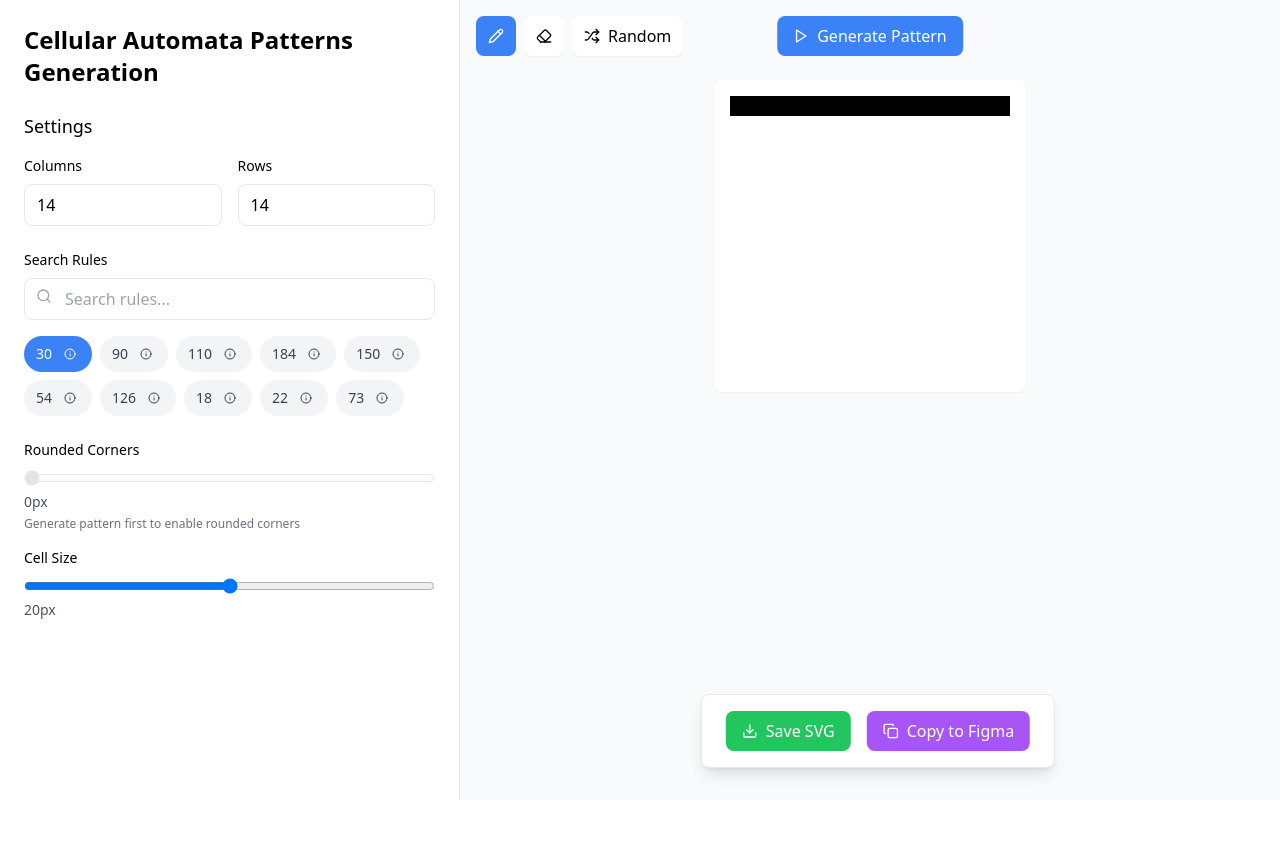
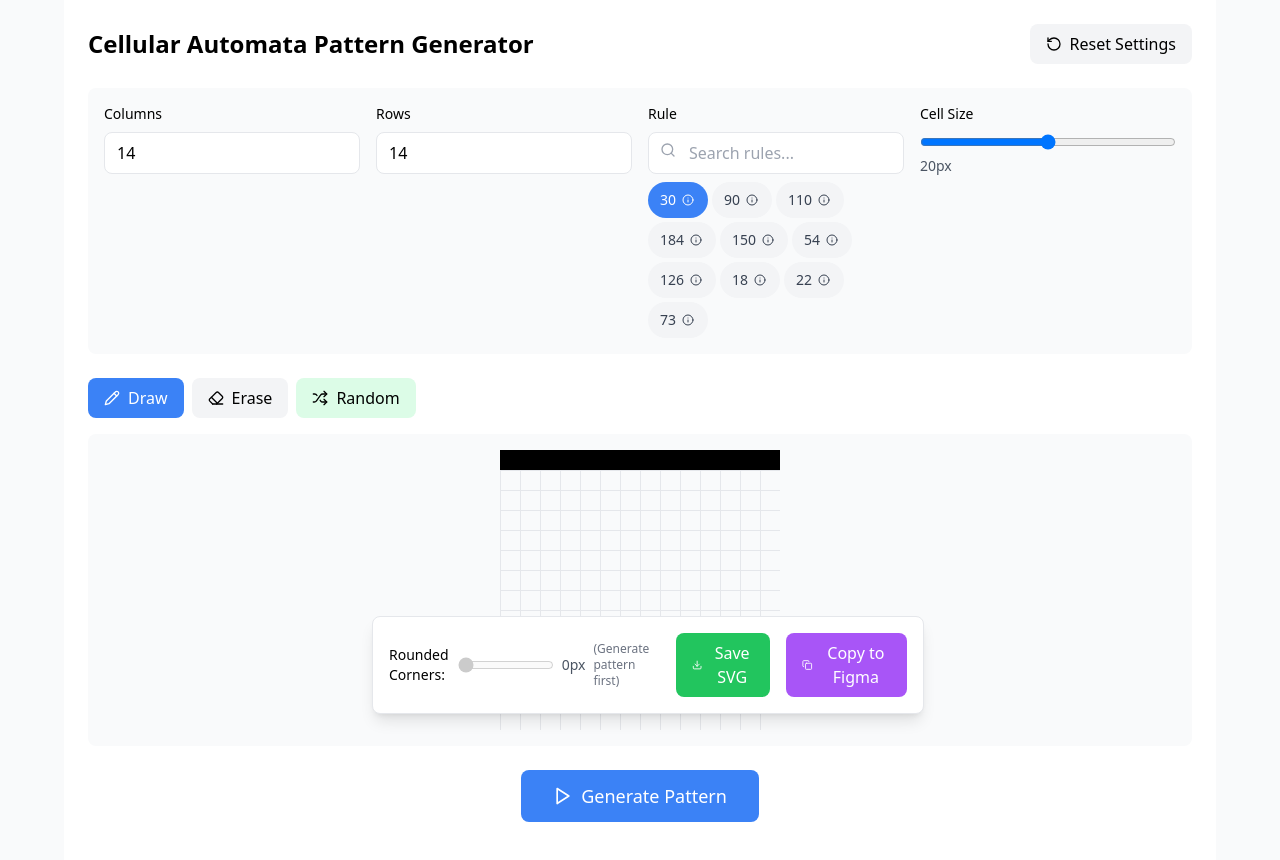
Before and after one commit to majoputerka/cellular-automata-editor, a React (Vite) app: page / in a window 1280 px wide. Shown: the top 860 px of the page. Before the commit the page ends 800 px from the top, so only its background shows below. Built offline with nearby package versions, Linux system fonts and the light colour scheme.

Commit message:
Complete rewrite: Fix JSX structure and implement all requested features

```diff
--- a/src/components/cellular-automata-editor.tsx
+++ b/src/components/cellular-automata-editor.tsx
@@ -12,11 +12,11 @@ const CellularAutomataEditor = () => {
   const [isAnimating, setIsAnimating] = useState(false);
   const [animationRow, setAnimationRow] = useState(0);
   const [roundedCorners, setRoundedCorners] = useState(0);
-  const [cellSize, setCellSize] = useState(20);
   const [hasGenerated, setHasGenerated] = useState(false);
   const [showRuleModal, setShowRuleModal] = useState(false);
   const [selectedRuleInfo, setSelectedRuleInfo] = useState(null);
   const [showRuleDropdown, setShowRuleDropdown] = useState(false);
+  const [cellSize, setCellSize] = useState(20);
   const animationRef = useRef(null);
 
   // Most interesting/known rules
@@ -34,13 +34,13 @@ const CellularAutomataEditor = () => {
   ];
 
   // Rule descriptions for modal
-  const getRuleDescription = (ruleNumber) => {
+  const getRuleDescription = (ruleNumber: number) => {
     const popular = popularRules.find(r => r.number === ruleNumber);
     if (popular) return popular.description;
 
     // Generate basic description based on rule number
     const binary = ruleNumber.toString(2).padStart(8, '0');
-    const activePatterns = [];
+    const activePatterns: string[] = [];
     const patterns = ['111', '110', '101', '100', '011', '010', '001', '000'];
     patterns.forEach((pattern, i) => {
       if (binary[i] === '1') activePatterns.push(pattern);
@@ -50,9 +50,9 @@ const CellularAutomataEditor = () => {
   };
 
   // Generate example pattern for modal
-  const generateExamplePattern = (ruleNumber) => {
+  const generateExamplePattern = (ruleNumber: number) => {
     const size = 14;
-    const exampleGrid = Array(size).fill().map(() => Array(size).fill(false));
+    const exampleGrid = Array(size).fill(null).map(() => Array(size).fill(false));
 
     // Set middle cell in first row
     exampleGrid[0][Math.floor(size / 2)] = true;
@@ -66,15 +66,16 @@ const CellularAutomataEditor = () => {
         const center = exampleGrid[r-1][c];
         const right = exampleGrid[r-1][c+1] || false;
         const pattern = `${left ? '1' : '0'}${center ? '1' : '0'}${right ? '1' : '0'}`;
-        exampleGrid[r][c] = ruleLookup[pattern];
+        exampleGrid[r][c] = ruleLookup[pattern as keyof typeof ruleLookup];
       }
     }
 
     return exampleGrid;
   };
+
   // Initialize empty grid
   useEffect(() => {
-    const newGrid = Array(rows).fill().map((_, i) =>
+    const newGrid = Array(rows).fill(null).map((_, i) =>
       Array(cols).fill(i === 0 ? false : null)
     );
     setGrid(newGrid);
@@ -83,7 +84,7 @@ const CellularAutomataEditor = () => {
   }, [rows, cols]);
 
   // Generate rule lookup table
-  const getRuleLookup = useCallback((ruleNumber) => {
+  const getRuleLookup = useCallback((ruleNumber: number) => {
     const binary = ruleNumber.toString(2).padStart(8, '0');
     return {
       '111': binary[0] === '1',
@@ -98,7 +99,7 @@ const CellularAutomataEditor = () => {
   }, []);
 
   // Apply cellular automata rule
-  const applyRule = useCallback((prevRow, ruleLookup) => {
+  const applyRule = useCallback((prevRow: boolean[], ruleLookup: any) => {
     return prevRow.map((_, i) => {
       const left = prevRow[i - 1] || false;
       const center = prevRow[i];
@@ -109,7 +110,7 @@ const CellularAutomataEditor = () => {
   }, []);
 
   // Handle cell interaction
-  const handleCellInteraction = useCallback((rowIndex, colIndex, isClick = false) => {
+  const handleCellInteraction = useCallback((rowIndex: number, colIndex: number, isClick = false) => {
     if (rowIndex !== 0) return; // Only allow editing first row
 
     setGrid(prev => {
@@ -125,7 +126,7 @@ const CellularAutomataEditor = () => {
   const generateRandomSeed = useCallback(() => {
     setGrid(prev => {
       const newGrid = [...prev];
-      newGrid[0] = Array(cols).fill().map(() => Math.random() > 0.5);
+      newGrid[0] = Array(cols).fill(null).map(() => Math.random() > 0.5);
       // Reset other rows
       for (let i = 1; i < rows; i++) {
         newGrid[i] = Array(cols).fill(null);
@@ -144,7 +145,7 @@ const CellularAutomataEditor = () => {
     setIsAnimating(true);
     setAnimationRow(1);
 
-    const animate = (currentRow) => {
+    const animate = (currentRow: number) => {
       if (currentRow >= rows) {
         setIsAnimating(false);
         setHasGenerated(true);
@@ -185,7 +186,7 @@ const CellularAutomataEditor = () => {
 
   // Clear everything including first row
   const clearAll = useCallback(() => {
-    setGrid(Array(rows).fill().map((_, i) =>
+    setGrid(Array(rows).fill(null).map((_, i) =>
       Array(cols).fill(i === 0 ? false : null)
     ));
     setHasGenerated(false);
@@ -195,6 +196,7 @@ const CellularAutomataEditor = () => {
     }
     setIsAnimating(false);
   }, [rows, cols]);
+
   // Reset image only
   const resetImage = useCallback(() => {
     setGrid(prev => {
@@ -213,7 +215,7 @@ const CellularAutomataEditor = () => {
   }, [rows, cols]);
 
   // Show rule info modal
-  const showRuleInfo = (ruleNumber) => {
+  const showRuleInfo = (ruleNumber: number) => {
     setSelectedRuleInfo(ruleNumber);
     setShowRuleModal(true);
   };
@@ -225,7 +227,7 @@ const CellularAutomataEditor = () => {
 
     if (roundedCorners > 0 && hasGenerated) {
       // Create a binary matrix for filled cells
-      const matrix = Array(rows).fill().map(() => Array(cols).fill(false));
+      const matrix = Array(rows).fill(null).map(() => Array(cols).fill(false));
       for (let r = 0; r < rows; r++) {
         for (let c = 0; c < cols; c++) {
           if (grid[r] && grid[r][c]) {
@@ -235,17 +237,17 @@ const CellularAutomataEditor = () => {
       }
 
       // Find all connected components using flood fill
-      const visited = Array(rows).fill().map(() => Array(cols).fill(false));
-      const components = [];
+      const visited = Array(rows).fill(null).map(() => Array(cols).fill(false));
+      const components: number[][][] = [];
 
       for (let r = 0; r < rows; r++) {
         for (let c = 0; c < cols; c++) {
           if (matrix[r][c] && !visited[r][c]) {
-            const component = [];
-            const stack = [[r, c]];
+            const component: number[][] = [];
+            const stack: number[][] = [[r, c]];
 
             while (stack.length > 0) {
-              const [cr, cc] = stack.pop();
+              const [cr, cc] = stack.pop()!;
               if (cr < 0 || cr >= rows || cc < 0 || cc >= cols ||
                   visited[cr][cc] || !matrix[cr][cc]) continue;
 
@@ -336,32 +338,21 @@ const CellularAutomataEditor = () => {
     .filter(r => r.toString().includes(ruleSearch));
 
   return (
-    <div className="min-h-screen bg-gray-50">
-      {/* Main Layout - Horizontal on wide screens, vertical on tall screens */}
-      <div className="flex flex-col lg:flex-row min-h-screen">
-
-        {/* Settings Panel - Fixed width on left */}
-        <div className="w-full lg:w-[460px] lg:min-w-[460px] bg-white border-r border-gray-200 p-6">
-          {/* Header */}
-          <h1 className="text-2xl font-bold mb-6">Cellular Automata Patterns Generation</h1>
-
-          {/* Settings Section */}
-          <div className="mb-6">
-            <div className="flex items-center justify-between mb-4">
-              <label className="text-lg font-medium">Settings</label>
-              {(cols !== 14 || rows !== 14 || rule !== 30 || roundedCorners !== 0 || cellSize !== 20) && (
+    <div className="w-full max-w-6xl mx-auto p-6 bg-white">
+      {/* Header Controls */}
+      <div className="mb-6 flex flex-wrap gap-4 items-center justify-between">
+        <h1 className="text-2xl font-bold">Cellular Automata Pattern Generator</h1>
         <button
           onClick={resetToDefaults}
-                  className="flex items-center gap-2 px-3 py-1 text-sm bg-gray-100 hover:bg-gray-200 rounded-lg transition-colors"
+          className="flex items-center gap-2 px-4 py-2 bg-gray-100 hover:bg-gray-200 rounded-lg transition-colors"
         >
-                  <RotateCcw size={14} />
+          <RotateCcw size={16} />
           Reset Settings
         </button>
-              )}
       </div>
 
-            {/* Columns and Rows */}
-            <div className="grid grid-cols-2 gap-4 mb-6">
+      {/* Configuration Panel */}
+      <div className="grid grid-cols-1 md:grid-cols-2 lg:grid-cols-4 gap-4 mb-6 p-4 bg-gray-50 rounded-lg">
         <div>
           <label className="block text-sm font-medium mb-2">Columns</label>
           <input
@@ -385,11 +376,9 @@ const CellularAutomataEditor = () => {
             className="w-full px-3 py-2 border rounded-lg"
           />
         </div>
-            </div>
 
-            {/* Rule Search */}
-            <div className="mb-4">
-              <label className="block text-sm font-medium mb-2">Search Rules</label>
+        <div>
+          <label className="block text-sm font-medium mb-2">Rule</label>
           <div className="relative">
             <Search className="absolute left-3 top-2.5 h-4 w-4 text-gray-400" />
             <input
@@ -427,16 +416,14 @@ const CellularAutomataEditor = () => {
               </div>
             )}
           </div>
-            </div>
 
-            {/* Popular Rules Pills - Bigger */}
-            <div className="mb-6">
-              <div className="flex flex-wrap gap-2">
+          {/* Popular Rules Pills */}
+          <div className="mt-2 flex flex-wrap gap-1">
             {popularRules.map(({ number, name }) => (
               <button
                 key={number}
                 onClick={() => setRule(number)}
-                    className={`inline-flex items-center gap-2 px-3 py-2 text-sm rounded-full transition-colors ${
+                className={`inline-flex items-center gap-1 px-3 py-2 text-sm rounded-full transition-colors ${
                   rule === number
                     ? 'bg-blue-500 text-white'
                     : 'bg-gray-100 hover:bg-gray-200 text-gray-700'
@@ -448,7 +435,7 @@ const CellularAutomataEditor = () => {
                     e.stopPropagation();
                     showRuleInfo(number);
                   }}
-                      className="hover:bg-blue-600 rounded-full p-1"
+                  className="hover:bg-blue-600 rounded-full p-0.5"
                 >
                   <Info size={12} />
                 </button>
@@ -457,26 +444,7 @@ const CellularAutomataEditor = () => {
           </div>
         </div>
 
-            {/* Rounded Corners Slider */}
-            <div className="mb-4">
-              <label className="block text-sm font-medium mb-2">Rounded Corners</label>
-              <input
-                type="range"
-                min="0"
-                max="10"
-                value={roundedCorners}
-                onChange={(e) => setRoundedCorners(Number(e.target.value))}
-                disabled={!hasGenerated}
-                className={`w-full ${!hasGenerated ? 'opacity-50 cursor-not-allowed' : ''}`}
-              />
-              <div className="text-sm text-gray-600">{roundedCorners}px</div>
-              {!hasGenerated && (
-                <div className="text-xs text-gray-500 mt-1">Generate pattern first to enable rounded corners</div>
-              )}
-            </div>
-
-            {/* Cell Size Slider */}
-            <div className="mb-6">
+        <div>
           <label className="block text-sm font-medium mb-2">Cell Size</label>
           <input
             type="range"
@@ -489,94 +457,68 @@ const CellularAutomataEditor = () => {
           />
           <div className="text-sm text-gray-600">{cellSize}px</div>
         </div>
-
-
-          </div>
       </div>
 
-        {/* Preview Area - Takes remaining space */}
-        <div className="flex-1 bg-gray-50 relative">
-          {/* Top Tool Bar */}
-          <div className="absolute top-4 left-4 right-4 z-10 flex justify-between items-center">
-            <div className="flex gap-2">
+      {/* Tools */}
+      <div className="flex gap-2 mb-4">
         <button
           onClick={() => setTool('draw')}
-                className={`flex items-center justify-center w-10 h-10 rounded-lg transition-colors ${
-                  tool === 'draw' ? 'bg-blue-500 text-white' : 'bg-white hover:bg-gray-100 shadow-sm'
+          className={`flex items-center gap-2 px-4 py-2 rounded-lg transition-colors ${
+            tool === 'draw' ? 'bg-blue-500 text-white' : 'bg-gray-100 hover:bg-gray-200'
           }`}
-                title="Draw"
         >
           <Pencil size={16} />
+          Draw
         </button>
 
         <button
           onClick={() => setTool('erase')}
-                className={`flex items-center justify-center w-10 h-10 rounded-lg transition-colors ${
-                  tool === 'erase' ? 'bg-red-500 text-white' : 'bg-white hover:bg-gray-100 shadow-sm'
+          className={`flex items-center gap-2 px-4 py-2 rounded-lg transition-colors ${
+            tool === 'erase' ? 'bg-red-500 text-white' : 'bg-gray-100 hover:bg-gray-200'
           }`}
-                title="Erase"
         >
           <Eraser size={16} />
+          Erase
         </button>
 
         <button
           onClick={generateRandomSeed}
-                className="flex items-center gap-2 px-3 py-2 bg-white hover:bg-gray-100 shadow-sm rounded-lg transition-colors"
-                title="Random"
+          className="flex items-center gap-2 px-4 py-2 bg-green-100 hover:bg-green-200 rounded-lg transition-colors"
         >
           <Shuffle size={16} />
           Random
         </button>
-            </div>
-
-            {/* Generate Pattern - Centered */}
-            <div className="absolute left-1/2 transform -translate-x-1/2">
-              <button
-                onClick={generatePattern}
-                disabled={isAnimating}
-                className="flex items-center gap-2 px-4 py-2 bg-blue-500 hover:bg-blue-600 disabled:bg-blue-300 text-white rounded-lg transition-colors"
-                title="Generate Pattern"
-              >
-                <Play size={16} />
-                {isAnimating ? 'Generating...' : 'Generate Pattern'}
-              </button>
-            </div>
 
         {hasGenerated && (
-              <div className="flex gap-2">
+          <>
             <button
               onClick={resetImage}
-                  className="flex items-center justify-center w-10 h-10 bg-white hover:bg-gray-100 shadow-sm rounded-lg transition-colors"
-                  title="Reset Image"
+              className="flex items-center gap-2 px-4 py-2 bg-orange-100 hover:bg-orange-200 rounded-lg transition-colors"
             >
               <RotateCcw size={16} />
+              Reset Image
             </button>
 
             <button
               onClick={clearAll}
-                  className="flex items-center justify-center w-10 h-10 bg-white hover:bg-gray-100 shadow-sm rounded-lg transition-colors"
-                  title="Clear All"
+              className="flex items-center gap-2 px-4 py-2 bg-red-100 hover:bg-red-200 rounded-lg transition-colors"
             >
               <Trash2 size={16} />
+              Clear All
             </button>
-              </div>
+          </>
         )}
       </div>
 
-          {/* Grid Display - Top Aligned */}
-          <div className="flex flex-col items-center pt-20 pb-24 px-4">
-            <div className="bg-white rounded-lg shadow-sm p-4">
-              {/* Grid background with centered lines */}
+      {/* Grid Display */}
+      <div className="mb-6 p-4 bg-gray-50 rounded-lg overflow-auto relative">
         <div
-                className="mx-auto relative"
+          className="mx-auto"
           style={{
             display: 'grid',
             gridTemplateColumns: `repeat(${cols}, ${cellSize}px)`,
             maxWidth: 'fit-content',
-                  backgroundImage: `
-                    linear-gradient(to right, #e5e7eb 1px, transparent 1px),
-                    linear-gradient(to bottom, #e5e7eb 1px, transparent 1px)
-                  `,
+            backgroundImage: 'linear-gradient(to right, #e5e7eb 1px, transparent 1px), linear-gradient(to bottom, #e5e7eb 1px, transparent 1px)',
             backgroundSize: `${cellSize}px ${cellSize}px`,
             backgroundPosition: '0 0'
           }}
@@ -587,7 +529,7 @@ const CellularAutomataEditor = () => {
               let cellStyle = {
                 width: `${cellSize}px`,
                 height: `${cellSize}px`,
-                backgroundColor: cell ? '#000' : '#fff',
+                backgroundColor: cell ? '#000' : 'transparent',
                 border: 'none'
               };
 
@@ -596,7 +538,7 @@ const CellularAutomataEditor = () => {
                 if (tool === 'draw' && !cell) {
                   cellStyle.backgroundColor = '#000'; // Show as filled on hover
                 } else if (tool === 'erase' && cell) {
-                  cellStyle.backgroundColor = '#fff'; // Show as empty on hover
+                  cellStyle.backgroundColor = 'transparent'; // Show as empty on hover
                 }
               }
 
@@ -627,9 +569,7 @@ const CellularAutomataEditor = () => {
               return (
                 <div
                   key={`${rowIndex}-${colIndex}`}
-                  className={`cursor-pointer transition-all ${
-                    rowIndex === 0 ? 'hover:bg-gray-200' : ''
-                  }`}
+                  className="cursor-pointer transition-all"
                   style={cellStyle}
                   onMouseDown={() => {
                     if (rowIndex === 0) {
@@ -644,13 +584,26 @@ const CellularAutomataEditor = () => {
             })
           )}
         </div>
-          </div>
-        </div>
 
         {/* Floating Bottom Bar - Centered in preview area */}
         <div className="absolute bottom-8 left-1/2 transform -translate-x-1/2 z-20">
           <div className="max-w-[560px] w-full mx-2 bg-white rounded-lg shadow-lg border">
             <div className="flex items-center justify-center gap-4 p-4">
+              <div className="flex items-center gap-2">
+                <label className="text-sm font-medium">Rounded Corners:</label>
+                <input
+                  type="range"
+                  min="0"
+                  max="10"
+                  value={roundedCorners}
+                  onChange={(e) => setRoundedCorners(Number(e.target.value))}
+                  disabled={!hasGenerated}
+                  className="w-24"
+                />
+                <span className="text-sm text-gray-600 w-8">{roundedCorners}px</span>
+                {!hasGenerated && <span className="text-xs text-gray-500">(Generate pattern first)</span>}
+              </div>
+
               <button
                 onClick={saveAsSVG}
                 className="flex items-center gap-2 px-4 py-2 bg-green-500 hover:bg-green-600 text-white rounded-lg transition-colors"
@@ -670,6 +623,17 @@ const CellularAutomataEditor = () => {
           </div>
         </div>
       </div>
+
+      {/* Generate Button */}
+      <div className="flex justify-center mb-20">
+        <button
+          onClick={generatePattern}
+          disabled={isAnimating}
+          className="flex items-center gap-2 px-8 py-3 bg-blue-500 hover:bg-blue-600 disabled:bg-blue-300 text-white rounded-lg transition-colors text-lg font-medium"
+        >
+          <Play size={20} />
+          {isAnimating ? 'Generating...' : 'Generate Pattern'}
+        </button>
       </div>
 
       {/* Rule Info Modal */}
```
Lines whose indentation alone changed are shown as unchanged.
